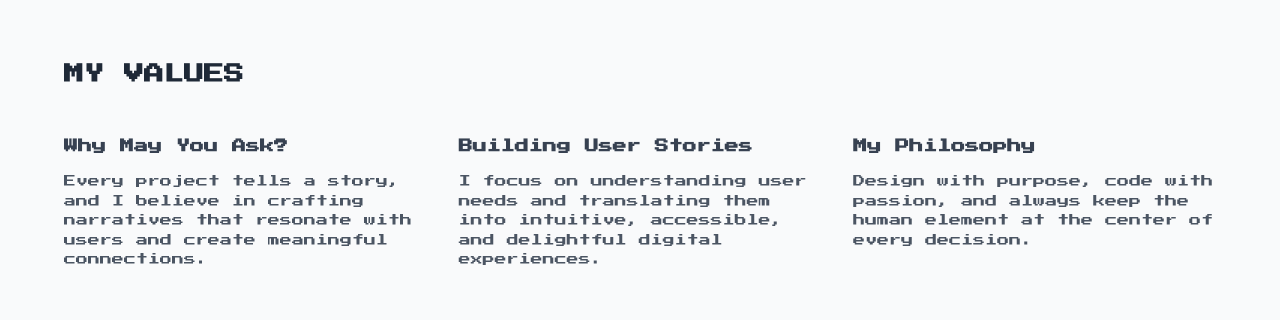
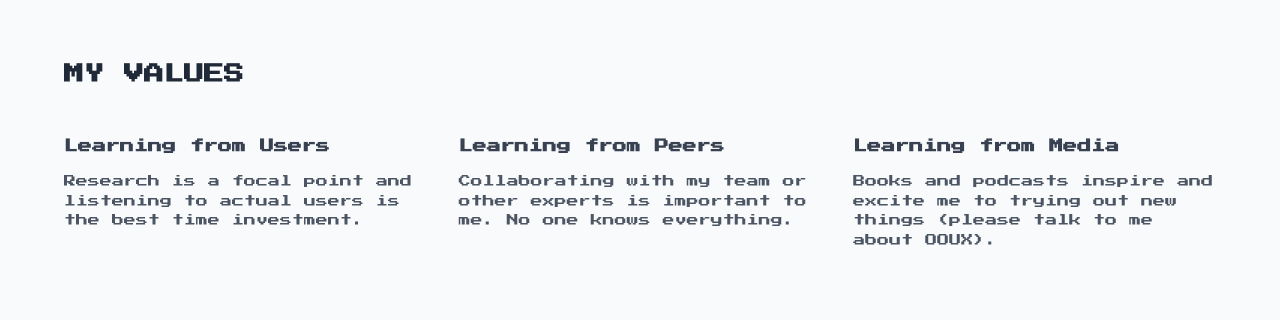
Before and after one commit to dLaMothe/portfolio, a Next.js app: page / in a window 1280 px wide. Shown: the part 820-1140 px from the top of the page. Built offline with nearby package versions, Linux system fonts and the light colour scheme.

Commit message:
Add content and rename library to inventory

```diff
--- a/src/app/page.tsx
+++ b/src/app/page.tsx
@@ -3,7 +3,7 @@ import HeroSection from "@/components/HeroSection";
 import ValuesSection from "@/components/ValuesSection";
 import QuestsSection from "@/components/QuestsSection";
 import SkillsSection from "@/components/SkillsSection";
-import LibrarySection from "@/components/LibrarySection";
+import InventorySection from "@/components/LibrarySection";
 import AchievementsSection from "@/components/AchievementsSection";
 import ContactSection from "@/components/ContactSection";
 
@@ -14,7 +14,7 @@ export default function Home() {
       <ValuesSection />
       <QuestsSection />
       <SkillsSection />
-      <LibrarySection />
+      <InventorySection />
       <AchievementsSection />
       <ContactSection />
     </main>
--- a/src/components/LibrarySection.tsx
+++ b/src/components/LibrarySection.tsx
@@ -2,8 +2,8 @@ import React from "react";
 import portfolioData from "@/data/portfolio.json";
 import { BookOpen } from "lucide-react";
 
-export default function LibrarySection() {
-  const { library } = portfolioData;
+export default function InventorySection() {
+  const { inventory } = portfolioData;
 
   return (
     <section className="py-20 px-6 bg-white">
@@ -11,12 +11,12 @@ export default function LibrarySection() {
         <div className="flex items-center gap-3 mb-12">
           <BookOpen className="w-8 h-8 text-blue-600" />
           <h2 className="text-lg md:text-xl font-bold text-gray-800">
-            BROWSE MY LIBRARY
+            BROWSE MY INVENTORY
           </h2>
         </div>
 
-        <div className="grid md:grid-cols-2 lg:grid-cols-5 gap-6">
-          {library.map((book, index) => (
+        <div className="grid md:grid-cols-2 lg:grid-cols-4 gap-6">
+          {inventory.map((book, index) => (
             <div
               key={index}
               className="bg-gray-100 rounded-lg p-3 h-64 flex flex-col justify-between hover:shadow-lg transition-shadow"
--- a/src/data/portfolio.json
+++ b/src/data/portfolio.json
@@ -11,16 +11,16 @@
   },
   "values": [
     {
-      "title": "Why May You Ask?",
-      "description": "Every project tells a story, and I believe in crafting narratives that resonate with users and create meaningful connections."
+      "title": "Learning from Users",
+      "description": "Research is a focal point and listening to actual users is the best time investment."
     },
     {
-      "title": "Building User Stories",
-      "description": "I focus on understanding user needs and translating them into intuitive, accessible, and delightful digital experiences."
+      "title": "Learning from Peers",
+      "description": "Collaborating with my team or other experts is important to me. No one knows everything."
     },
     {
-      "title": "My Philosophy",
-      "description": "Design with purpose, code with passion, and always keep the human element at the center of every decision."
+      "title": "Learning from Media",
+      "description": "Books and podcasts inspire and excite me to trying out new things (please talk to me about OOUX)."
     }
   ],
   "quests": [
@@ -129,31 +129,121 @@
       "icon": "testing"
     }
   ],
-  "library": [
+  "inventory": [
     {
-      "title": "Clean Code",
-      "author": "Robert C. Martin",
-      "description": "Essential principles for writing maintainable code"
+      "title": "The Tipping Point",
+      "author": "Malcolm Gladwell",
+      "description": "8/10 - Easy read, real interesting case studies, applicable to personal and professional life."
     },
     {
-      "title": "Design Systems",
-      "author": "Alla Kholmatova",
-      "description": "Building consistent user interfaces at scale"
+      "title": "Flow",
+      "author": "Mihaly Csikszentmihalyi",
+      "description": "7/10 - The middle part is a bit drawn out but the triggerd reflection and application on ones personal life I find quite valuable."
     },
     {
-      "title": "Atomic Habits",
-      "author": "James Clear",
-      "description": "Improving personal and professional productivity"
+      "title": "Thinking Fast and Slow",
+      "author": "Daniel Kahneman",
+      "description": "8/10 - A personal accomplishment but not a book for everyone. Powerful fundamentals but you gotta put in work to learn how to apply them best."
     },
     {
-      "title": "The Pragmatic Programmer",
-      "author": "Hunt & Thomas",
-      "description": "Timeless lessons for effective software development"
+      "title": "Predictably Irrational",
+      "author": "Dan Ariely",
+      "description": "10/10 - Very inspiring and interesting. Stuff makes ya think man."
     },
     {
-      "title": "Don't Make Me Think",
-      "author": "Steve Krug",
-      "description": "Common sense approach to web usability"
+      "title": "Influence",
+      "author": "Robert Cialdini",
+      "description": "100/10 - A chonker full of valuable insights and case studies. Easy to read, it just takes a while."
+    },
+    {
+      "title": "Design Sprint",
+      "author": "Jake Knapp",
+      "description": "8/10 - Quick read and inspiring. Maybe a tad idealistic but the methods are grate and can be used on there own or when remixing the process."
+    },
+    {
+      "title": "How to Win Friends & Influence People",
+      "author": "Dale Carnegie",
+      "description": "6/10 - Helpful tactics if you remember to apply them and chose the right moments."
+    },
+    {
+      "title": "Creativity Inc.",
+      "author": "Edwin Catmull & Amy Wallace",
+      "description": "8/10 - Inspiring and makes you smile :)"
+    },
+    {
+      "title": "Actionable Gamification",
+      "author": "Yu-Kai Chou",
+      "description": "10/10 - Very actionable and covers a lot of ground which makes it valuable for most projects and situations."
+    },
+    {
+      "title": "The Theory of Fun",
+      "author": "Raph Koster",
+      "description": "10/10 - Short but packed with very good points about what fun is and why learning rocks."
+    },
+    {
+      "title": "The Paradox of Choice",
+      "author": "Barry Schwartz",
+      "description": "9/10 Very interesting, inspiring and entertaining"
+    },
+    {
+      "title": "The Design of Everyday Things",
+      "author": "Don Norman",
+      "description": "10/10 - Valuable fundamentals every designer should learn about."
+    },
+    {
+      "title": "Incognito",
+      "author": "David Eagleman",
+      "description": "7/10 Not the most useful to UX but loads of examples about how our brain works that are very interesting to read"
+    },
+    {
+      "title": "Continuous Discovery Habits",
+      "author": "Teresa Torres",
+      "description": "10/10 - Very realistic, helpful and actionable examples about how to do product development in a structured, experiment based way while keeping the user is the center"
+    },
+    {
+      "title": "Jobs to Be Done",
+      "author": "Stephen Wunker, Jessica Wattman & David Farber",
+      "description": "5/10 - Nice to read a bit more about the theory but the TED talk already said it all."
+    },
+    {
+      "title": "Inspired",
+      "author": "Marty Cagan",
+      "description": "4/10 - Not a bad book (easy and inspiring read) but at this point I feel like I already heard most of what this book is talking about."
+    },
+    {
+      "title": "Choice Hacking",
+      "author": "Jennifer Clinehens",
+      "description": "7/10 - Pop-Science like. Not that deep but enjoyable, easy read and a good entry point for behavioural psychology."
+    },
+    {
+      "title": "UX for Lean Startups",
+      "author": "Laura Klein",
+      "description": "7/10 - Super easy read with something for everyone. Not too deep, as its mostly case studies and short but good for an inspiration burst."
+    },
+    {
+      "title": "This is Service Design Thinking",
+      "author": "Marc Stickdorn",
+      "description": "7/10 I think the first half could have been more condensed but it's a grate way of thinking with good methods to reference"
+    },
+    {
+      "title": "Universal Methods of Design",
+      "author": "Bella Martin & Bruce Hanington",
+      "description": "10/10 Really good to have on hand to know how to do a method but also to inspire which methods could be helpful in a given situation"
+    },
+    {
+      "title": "OOUX Podcast",
+      "author": "Sophia Prater",
+      "description": "10/10 - Recommending it all the time. Its educational every time and makes me want to go to the gym."
+    },
+    {
+      "title": "Growth.Design Newsletter",
+      "author": "Dan Benoni & Louis-Xavier Lavallee",
+      "description": "10/10 - The only newsletter I ALWAYS read."
+    },
+    {
+      "title": "Nudge",
+      "author": "Richard H. Thaler",
+      "description": "Currently in progress"
     }
   ],
   "achievements": [
```
